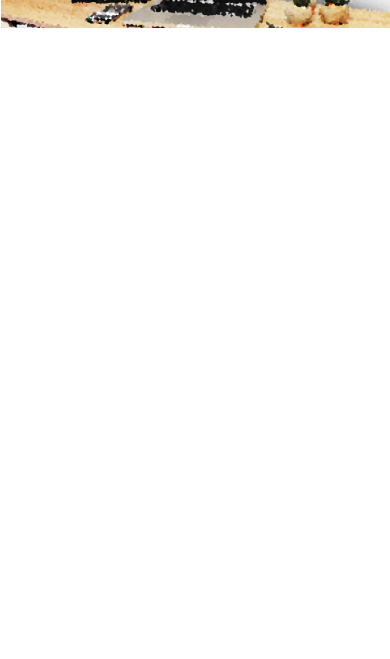
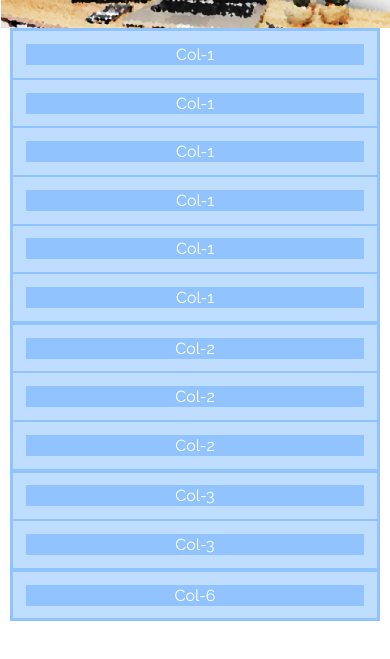
Before and after one commit to SteffZeroEx/HTML-CSS_PracticalWork_--WEBDESIGN-made-simpel---_Udemy-SelfStudyCourse, a plain HTML site: page index.html in a window 390 px wide. Shown: the part 103-762 px from the top of the page. Drawn offline with Linux system fonts and the light colour scheme.

Commit message:
# Das Grid-System implementiert, sichtbar und responsive gemacht

```diff
--- a/index.html
+++ b/index.html
@@ -24,6 +24,31 @@
       </ul>
     </nav>
     <!-- HEADER-BANNER -->
-     <header class="header-banner"></header>
+    <header class="header-banner"></header>
+
+    <!-- GRID-SYSTEM -->
+
+    <div class="container border">
+      <div class="row">
+        <div class="col-1"><p>Col-1</p></div>
+        <div class="col-1"><p>Col-1</p></div>
+        <div class="col-1"><p>Col-1</p></div>
+        <div class="col-1"><p>Col-1</p></div>
+        <div class="col-1"><p>Col-1</p></div>
+        <div class="col-1"><p>Col-1</p></div>
+      </div>
+      <div class="row">
+        <div class="col-2"><p>Col-2</p></div>
+        <div class="col-2"><p>Col-2</p></div>
+        <div class="col-2"><p>Col-2</p></div>
+      </div>
+      <div class="row">
+        <div class="col-3"><p>Col-3</p></div>
+        <div class="col-3"><p>Col-3</p></div>
+      </div>
+      <div class="row">
+        <div class="col-6"><p>Col-6</p></div>
+      </div>
+    </div>
   </body>
 </html>
--- a/src/css/styles.css
+++ b/src/css/styles.css
@@ -103,3 +103,67 @@ Wie viel % von 1920px sind 400px?
   padding-top: 15.625%;
   background-size: contain;
 }
+
+/* === GRID-SYSTEM (SICHTBARKEIT) === */
+
+.border, .border * {
+  border: 1px solid #91c4ff;
+}
+[class*="col-"] {
+  background-color: #bfddff;
+}
+
+p {
+  background-color: #91c4ff;
+  padding: 0;
+  margin: 0;
+  color: white;
+  text-align: center;
+}
+
+/* === GRID-SYSTEM === */
+
+.container {
+  width: 95%;
+  margin-left: auto;
+  margin-right: auto;
+}
+
+.row::after {
+  content: "";
+  clear: both;
+  display: block;
+} /* clearfix-Hack  */
+
+[class*="col-"] {
+  float: left;
+  min-height: 1px;
+  padding: .8rem;
+
+}
+
+.col-1 { width: 16.666%;}
+.col-2 { width: 33.333%;}
+.col-3 { width: 50%;    }
+.col-6 { width: 100%;   }
+
+/*
+  === WICHTIGE BREAKPOINTS ===
+
+  480   Pixel   (iPhone Querformat)
+  768   Pixel   (iPad Hochformat)
+  1024  Pixel   (iPad Querformat)
+
+*/
+
+@media (max-width: 1024px){
+  .col-1 {width: 33.333%;}
+}
+@media (max-width: 768px){
+  .col-1 {width: 50%;}
+  .col-2 {width: 100%;}
+  .col-3 {width: 100%;}
+}
+@media (max-width: 480px) {
+  .col-1 {width: 100%;}
+}
```
